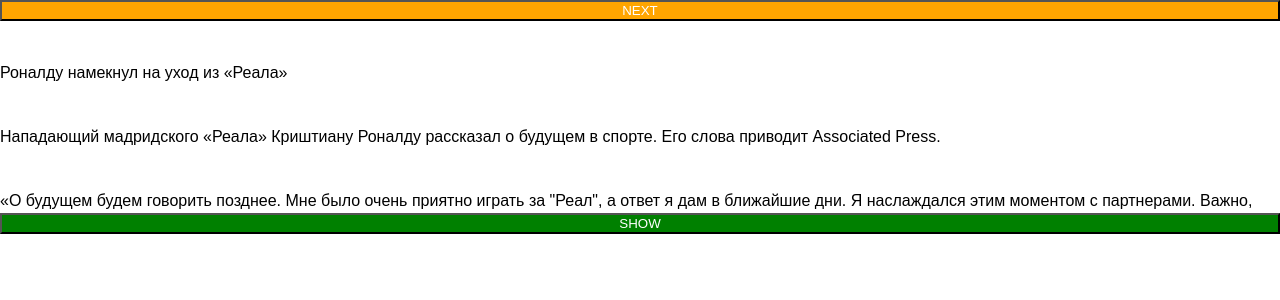
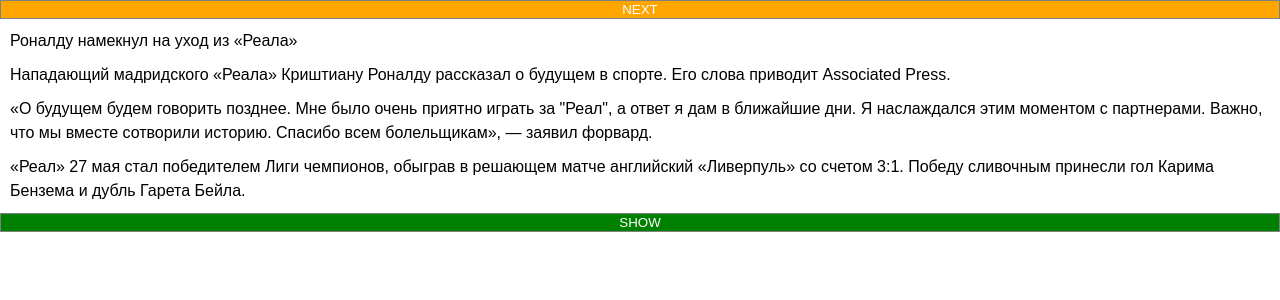
Before and after one commit to skiminock/react-paragraphs-hider, a React (Create React App) app: page / in a window 1280 px wide. Both pictures are taken after a click on the button "NEXT". Shown: the top 300 px of the page. Built offline with nearby package versions, Linux system fonts and the light colour scheme.

Commit message:
refactor 3

```diff
--- a/src/App.css
+++ b/src/App.css
@@ -1,4 +1,52 @@
+/*
+    app styles!
+ */
+
+button:active,
+button:focus,
+button {
+    background-image: none;
+    outline: 0;
+    box-shadow: none;
+    border: 1px solid grey;
+}
+.container {
+    display: flex;
+    flex-flow: column;
+}
+.btn-next {
+    background: orange;
+    color: white;
+}
+.btn-show {
+    background: green;
+    color: white;
+}
+.btn-hide {
+    background: black;
+    color: white;
+}
+
+/*
+    component styles!
+ */
+
+.wrapper {
+    display: flex;
+    flex-flow: column;
+    background: white;
+}
+.paragraphs {
+    margin-left: 10px;
+    margin-right: 10px;
+}
 .paragraph {
-  line-height: 24px;
-  margin-top: 40px;
+    line-height: 24px;
+    margin-top: 10px;
 }
+.toggle {
+    width: 100%;
+}
+.toggle > button {
+    width: 100%;
+}
--- a/src/App.js
+++ b/src/App.js
@@ -73,10 +73,10 @@
 
     render() {
         return (
-            <div>
+            <div className="container">
                 <button
                     onClick={this.toggle}
-                    style={{ background: 'orange', color: 'white', width: '100%' }}
+                    className="btn-next"
                 >
                     NEXT
                 </button>
@@ -85,21 +85,12 @@
                       paragraphs={this.state.paragraphs}
                       restrictedHeight={200}
                       lineHeight={24}
+                      wrapperClassName="wrapper"
+                      paragraphsClassName="paragraphs"
                       paragraphClassName="paragraph"
-                      toggleShow={
-                          <button
-                              style={{ background: 'green', color: 'white', width: '100%' }}
-                          >
-                              SHOW
-                          </button>
-                      }
-                      toggleHide={
-                          <button
-                              style={{ background: 'black', color: 'white', width: '100%' }}
-                          >
-                              HIDE
-                          </button>
-                      }
+                      toggleClassName="toggle"
+                      toggleShow={<button className="btn-show">SHOW</button>}
+                      toggleHide={<button className="btn-hide">HIDE</button>}
                 />
 
             </div>
--- a/src/Paragraph/Paragraph.js
+++ /dev/null
@@ -1,36 +0,0 @@
-import React, { Component } from 'react';
-import PropTypes from 'prop-types';
-
-export default class Paragraph extends Component {
-    wrapper;
-
-    componentDidMount() {
-        const { index, text, onRender, id } = this.props;
-        const styles = window.getComputedStyle(this.wrapper);
-        onRender(index, styles, text, id);
-    }
-
-    componentDidUpdate() {
-        const { index, text, onRender, id } = this.props;
-        const styles = window.getComputedStyle(this.wrapper);
-        onRender(index, styles, text, id);
-    }
-
-    render() {
-        const { className, text } = this.props;
-        return (
-            <div className={className} ref={wrapper => this.wrapper = wrapper}>
-                {text}
-            </div>
-        );
-    }
-}
-
-Paragraph.propTypes = {
-    index: PropTypes.number.isRequired,
-    id: PropTypes.string.isRequired,
-    text: PropTypes.string.isRequired,
-    onRender: PropTypes.func.isRequired,
-
-    className: PropTypes.string
-};
--- a/src/Paragraphs/Paragraphs.js
+++ b/src/Paragraphs/Paragraphs.js
@@ -1,117 +1,109 @@
 import React, { Component } from 'react';
 import PropTypes from 'prop-types';
-import Paragraph from '../Paragraph/Paragraph.js';
 
 export default class Paragraphs extends Component {
-    renderedParagraphs;
-    paragraphs;
     wrapper;
 
-    init(flag, props) {
-        this.renderedParagraphs = [];
-
-        this.paragraphs =
-            (props.paragraphs && props.paragraphs.map(p => ({ text: p, id: this.makeId() }))) || [];
-
-        const state = {
-            paragraphs: [],
-
-            height: null,
-            fullHeight: null,
-            restrictedHeight: null
-        };
-
-        if (flag) {
-            this.state = state;
-        } else {
-            this.setState(state);
-        }
-    }
+    static defaultProps = {
+        toggleFlag: true
+    };
 
     constructor(props) {
         super(props);
 
         this.toggle = this.toggle.bind(this);
-        this.onRenderParagraph = this.onRenderParagraph.bind(this);
-        this.calcTotalRestrictedHeight = this.calcTotalRestrictedHeight.bind(this);
+        this.calcRealRestrictedHeight = this.calcRealRestrictedHeight.bind(this);
         this.calcParagraphRestrictedHeight = this.calcParagraphRestrictedHeight.bind(this);
-        this.calcHeightNearRestrictedHeight = this.calcHeightNearRestrictedHeight.bind(this);
+        this.calcBelowOrAboveRestrictedHeight = this.calcBelowOrAboveRestrictedHeight.bind(this);
         this.makeId = this.makeId.bind(this);
-        this.init = this.init.bind(this);
 
-        this.init(true, this.props);
+        this.state = {
+            paragraphs: [],
+
+            height: null,
+            fullHeight: null,
+            realRestrictedHeight: null
+        };
     }
 
     componentWillReceiveProps(nextProps) {
-        this.init(false, nextProps);
+        const paragraphs =
+            nextProps.paragraphs ? nextProps.paragraphs.map(p => ({ text: p, id: this.makeId() })) : [];
+
+        this.setState({
+            paragraphs,
+
+            height: null,
+            fullHeight: null,
+            realRestrictedHeight: null
+        });
+    }
+
+    componentDidMount() {
+        const paragraphs =
+            this.props.paragraphs ? this.props.paragraphs.map(p => ({ text: p, id: this.makeId() })) : [];
+
+        this.setState({
+            paragraphs
+        });
     }
 
     componentDidUpdate(prevProps, prevState) {
-        debugger;
         const paragraphIds = this.state.paragraphs.map(p => p.id).sort();
-        const prevParagpraphIds = (prevState.paragraphs && prevState.paragraphs.map(p => p.id).sort()) || [];
+        const prevParagpraphIds = prevState.paragraphs.map(p => p.id).sort();
 
         if (
             paragraphIds.length === this.props.paragraphs.length &&
             paragraphIds.toString() !== prevParagpraphIds.toString()
         ) {
-            const restrictedHeight = this.calcTotalRestrictedHeight(this.state.paragraphs);
-            const fullHeight = parseInt(window.getComputedStyle(this.wrapper).height, 10);
+            const children = this.wrapper.children;
 
-            this.setState({
-                height: restrictedHeight,
-                fullHeight,
-                restrictedHeight,
-            });
+            if (children && children.length) {
+                const paragraphStyles = [];
+                for (let i = 0; i < children.length; ++i) {
+                    paragraphStyles.push(window.getComputedStyle(children[i]));
+                }
+
+                const realRestrictedHeight = this.calcRealRestrictedHeight(paragraphStyles);
+                const fullHeight = parseInt(window.getComputedStyle(this.wrapper).height, 10);
+
+                this.setState({
+                    height: this.props.toggleFlag ? realRestrictedHeight : fullHeight,
+                    fullHeight,
+                    realRestrictedHeight,
+                });
+            }
         }
     }
 
     toggle() {
         this.setState({
-            height: this.state.height === this.state.fullHeight ? this.state.restrictedHeight : this.state.fullHeight
+            height:
+                this.state.height === this.state.fullHeight ?
+                    this.state.realRestrictedHeight :
+                    this.state.fullHeight
         });
     }
 
-    onRenderParagraph(index, styles, text, id) {
-        const renderedParagraph = this.renderedParagraphs.find(p => p.id === id);
-        if (!renderedParagraph) {
-            this.renderedParagraphs = this.renderedParagraphs.concat({
-                index,
-                styles,
-                text,
-                id
-            });
-            if (this.renderedParagraphs.length === this.paragraphs.length) {
-                this.setState({
-                    paragraphs: this.renderedParagraphs
-                });
-            }
-        }
-    }
+    calcRealRestrictedHeight(paragraphStyles) {
+        let realRestrictedHeight = 0;
 
-    calcTotalRestrictedHeight(paragraphs) {
-        const tmpParagraphs = paragraphs.sort((p1, p2) => {
-            return p1.index > p2.index;
-        });
+        for (let i = 0; i < paragraphStyles.length; ++i) {
+            const result = this.calcParagraphRestrictedHeight(
+                realRestrictedHeight,
+                paragraphStyles[i]
+            );
+            realRestrictedHeight = result.realRestrictedHeight;
 
-        let newTotalHeight = 0;
-
-        for (let i = 0; i < tmpParagraphs.length; ++i) {
-            const tmpParagraph = tmpParagraphs[i];
-            const result = this.calcParagraphRestrictedHeight(
-                newTotalHeight,
-                tmpParagraph.styles
-            );
-            newTotalHeight = result.newTotalHeight;
             if (result.needBreak) break;
         }
 
-        return newTotalHeight;
+        return realRestrictedHeight;
     }
 
-    calcParagraphRestrictedHeight(totalHeight, styles) {
+    calcParagraphRestrictedHeight(h, styles) {
         let result;
-        let newTotalHeight = totalHeight;
+        let realRestrictedHeight = h;
 
         const { lineHeight } = this.props;
         const {
@@ -128,63 +120,63 @@
         const parsedPaddingTop = parseInt(paddingTop, 10);
         const parsedPaddingBottom = parseInt(paddingBottom, 10);
 
-        result = this.calcHeightNearRestrictedHeight(newTotalHeight, parsedMarginTop);
+        result = this.calcBelowOrAboveRestrictedHeight(realRestrictedHeight, parsedMarginTop);
         if (result.needBreak) {
             return result;
         } else {
-            newTotalHeight = result.newTotalHeight;
+            realRestrictedHeight = result.realRestrictedHeight;
         }
 
-        result = this.calcHeightNearRestrictedHeight(newTotalHeight, parsedPaddingTop);
+        result = this.calcBelowOrAboveRestrictedHeight(realRestrictedHeight, parsedPaddingTop);
         if (result.needBreak) {
             return result;
         } else {
-            newTotalHeight = result.newTotalHeight;
+            realRestrictedHeight = result.realRestrictedHeight;
         }
 
         const lines = parsedHeight / lineHeight;
 
         for (let i = 0; i < lines; ++i) {
-            result = this.calcHeightNearRestrictedHeight(newTotalHeight, lineHeight);
+            result = this.calcBelowOrAboveRestrictedHeight(realRestrictedHeight, lineHeight);
             if (result.needBreak) {
                 return result;
             } else {
-                newTotalHeight = result.newTotalHeight;
+                realRestrictedHeight = result.realRestrictedHeight;
             }
         }
 
-        result = this.calcHeightNearRestrictedHeight(newTotalHeight, parsedPaddingBottom);
+        result = this.calcBelowOrAboveRestrictedHeight(realRestrictedHeight, parsedPaddingBottom);
         if (result.needBreak) {
             return result;
         } else {
-            newTotalHeight = result.newTotalHeight;
+            realRestrictedHeight = result.realRestrictedHeight;
         }
 
-        result = this.calcHeightNearRestrictedHeight(newTotalHeight, parsedMarginBottom);
+        result = this.calcBelowOrAboveRestrictedHeight(realRestrictedHeight, parsedMarginBottom);
         if (result.needBreak) {
             return result;
         } else {
-            newTotalHeight = result.newTotalHeight;
+            realRestrictedHeight = result.realRestrictedHeight;
         }
 
-        return { newTotalHeight, needBreak: false };
+        return { realRestrictedHeight, needBreak: false };
     }
 
-    calcHeightNearRestrictedHeight(totalHeight, toAdd) {
+    calcBelowOrAboveRestrictedHeight(height, toAdd) {
         const { restrictedHeight } = this.props;
-        const newTotalHeight = totalHeight + toAdd;
+        const realRestrictedHeight = height + toAdd;
 
-        if (newTotalHeight >= restrictedHeight) {
-            const belowBorder = restrictedHeight - totalHeight;
-            const aboveBorder = newTotalHeight - restrictedHeight;
+        if (realRestrictedHeight >= restrictedHeight) {
+            const belowBorderDiff = restrictedHeight - height;
+            const aboveBorderDiff = realRestrictedHeight - restrictedHeight;
 
-            if (belowBorder < aboveBorder) {
-                return { newTotalHeight: totalHeight, needBreak: true };
+            if (belowBorderDiff < aboveBorderDiff) {
+                return { realRestrictedHeight: height, needBreak: true };
             }
-            return { newTotalHeight, needBreak: true };
+            return { realRestrictedHeight, needBreak: true };
         }
 
-        return { newTotalHeight, needBreak: false };
+        return { realRestrictedHeight, needBreak: false };
     }
 
     makeId() {
@@ -198,9 +190,21 @@
     }
 
     render() {
-        debugger;
-        const { wrapperClassName, paragraphsClassName, paragraphClassName, toggleClassName, toggleShow, toggleHide } = this.props;
-        const { height, fullHeight, restrictedHeight } = this.state;
+        const {
+            wrapperClassName,
+            paragraphsClassName,
+            paragraphClassName,
+            toggleClassName,
+            toggleShow,
+            toggleHide
+        } = this.props;
+
+        const {
+            paragraphs,
+            height,
+            fullHeight,
+            realRestrictedHeight
+        } = this.state;
 
         const paragraphsStyle = {
             overflowY: 'hidden',
@@ -211,7 +215,7 @@
 
         return (
             <div className={wrapperClassName}
-                 style={{ visibility: height ? 'visible' : 'hidden' }}
+                 style={{ visibility: (height ? 'visible' : 'hidden') }}
             >
                 <div
                     className={paragraphsClassName}
@@ -219,19 +223,18 @@
                     ref={wrapper => this.wrapper = wrapper}
                 >
                     {
-                        this.paragraphs.map((p, i) =>
-                            <Paragraph
+                        paragraphs.map(p =>
+                            <div
                                 className={paragraphClassName}
                                 key={p.id}
                                 id={p.id}
-                                index={i}
-                                text={p.text}
-                                onRender={this.onRenderParagraph}
-                            />
+                            >
+                                {p.text}
+                            </div>
                         )
                     }
                 </div>
-                {fullHeight !== restrictedHeight &&
+                {fullHeight !== realRestrictedHeight &&
                     <div
                         className={toggleClassName}
                         onClick={this.toggle}
@@ -248,12 +251,13 @@
     paragraphs: PropTypes.arrayOf(PropTypes.string).isRequired,
     restrictedHeight: PropTypes.number.isRequired,
     lineHeight: PropTypes.number.isRequired,
+    toggleShow: PropTypes.node.isRequired,
+    toggleHide: PropTypes.node.isRequired,
 
     wrapperClassName: PropTypes.string,
     paragraphsClassName: PropTypes.string,
     paragraphClassName: PropTypes.string,
     toggleClassName: PropTypes.string,
 
-    toggleShow: PropTypes.node.isRequired,
-    toggleHide: PropTypes.node.isRequired,
+    toggleFlag: PropTypes.bool,
 };
```
